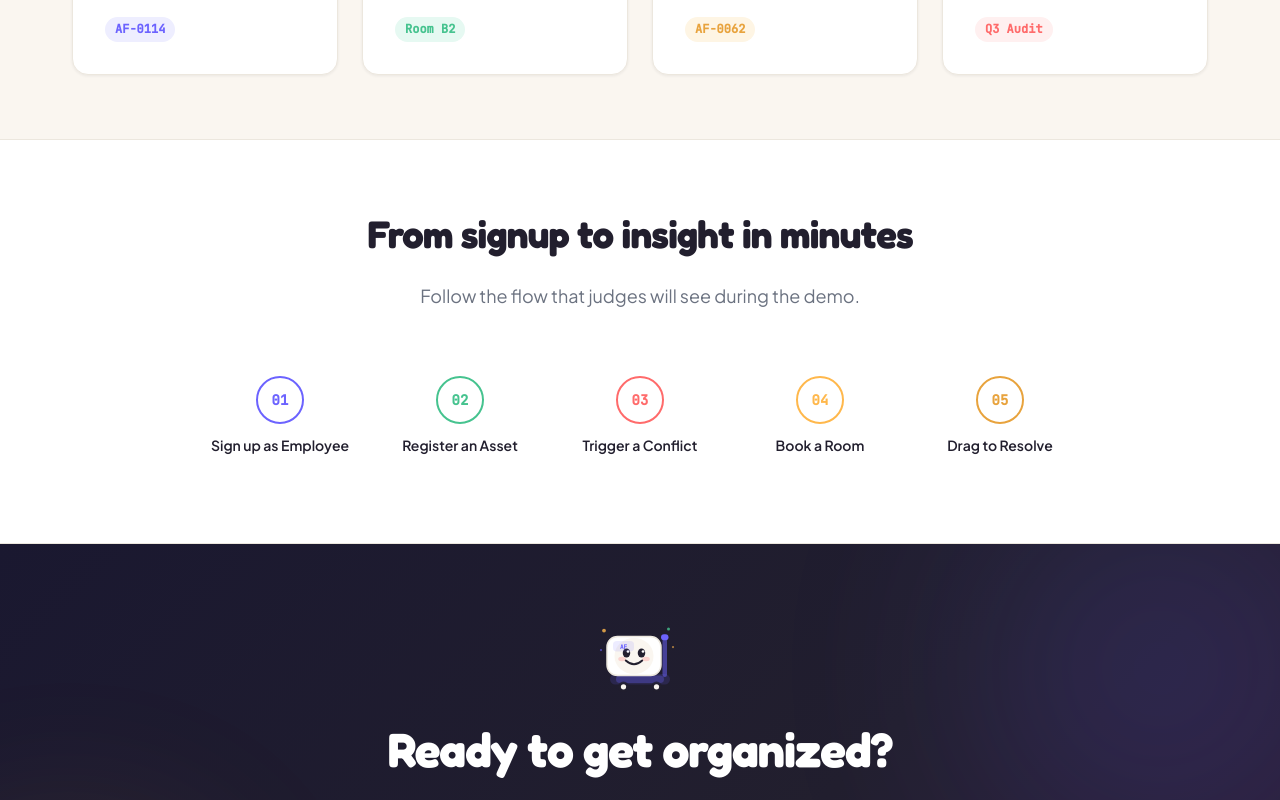
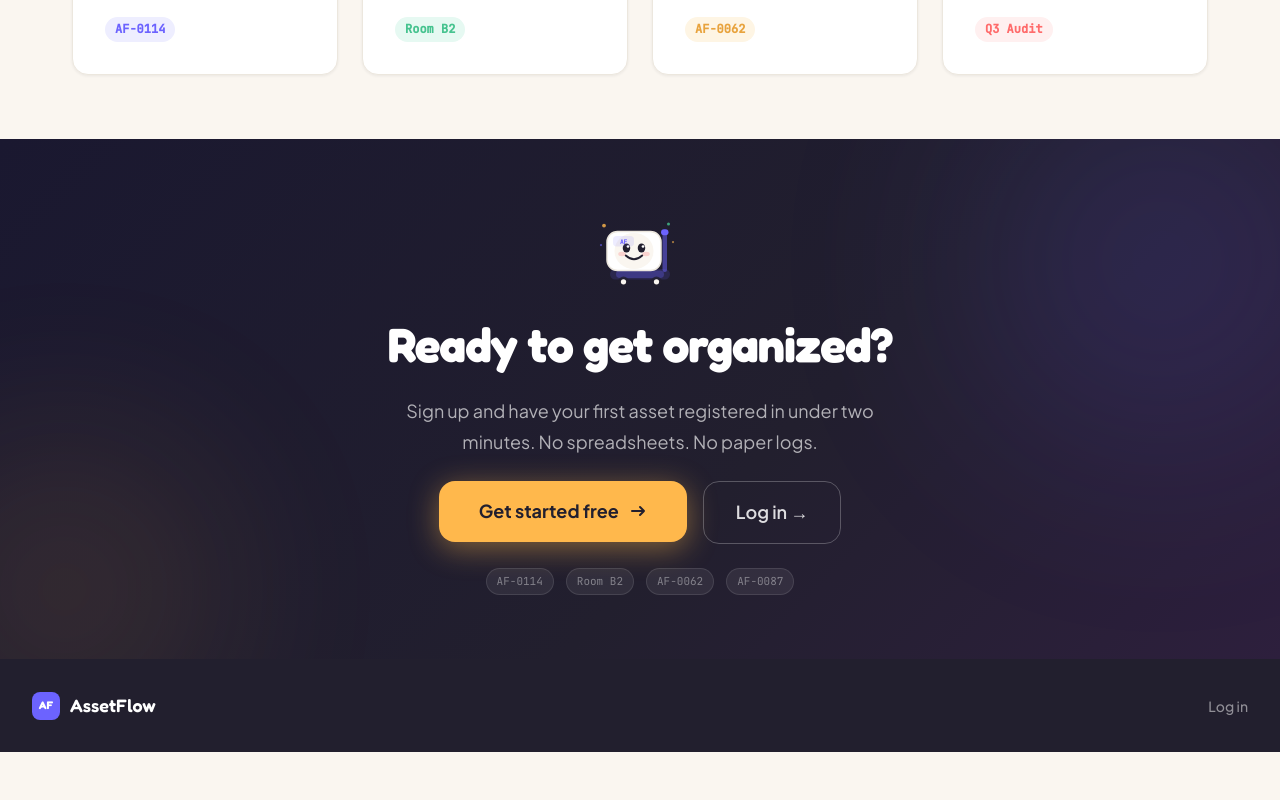
Before and after one commit to Ishanb747/odoo_hackathon, a React (Vite) app in the folder frontend/: page / in a window 1280 px wide. Shown: the part 1380-2180 px from the top of the page. After the commit the page ends 2132 px from the top, so only its background shows below. Built offline with nearby package versions, Linux system fonts and the light colour scheme.

Commit message:
style(frontend): remove demo workflow section from landing page

```diff
--- a/frontend/src/pages/LandingPage.tsx
+++ b/frontend/src/pages/LandingPage.tsx
@@ -723,120 +723,7 @@ const LandingPage: React.FC = () => {
         </div>
       </section>
 
-      {/* ══════════════════════════════════════════════════
-          DEMO WORKFLOW STRIP
-      ══════════════════════════════════════════════════ */}
-      <section
-        style={{
-          backgroundColor: 'var(--color-surface)',
-          borderTop: '1px solid var(--color-border)',
-          borderBottom: '1px solid var(--color-border)',
-          padding: 'var(--space-16) var(--space-8)',
-        }}
-      >
-        <div style={{ maxWidth: 900, margin: '0 auto', textAlign: 'center' }}>
-          <div className="reveal" style={{ marginBottom: 'var(--space-10)' }}>
-            <h2
-              style={{
-                fontFamily: 'var(--font-display)',
-                fontWeight: 700,
-                fontSize: 'clamp(1.6rem, 3vw, 2.4rem)',
-                color: 'var(--color-ink)',
-                margin: '0 0 var(--space-4)',
-                letterSpacing: '-0.02em',
-              }}
-            >
-              From signup to insight in minutes
-            </h2>
-            <p style={{ color: 'var(--color-neutral-dark)', fontSize: 'var(--text-lg)', lineHeight: 1.7 }}>
-              Follow the flow that judges will see during the demo.
-            </p>
-          </div>
 
-          {/* Steps */}
-          <div
-            style={{
-              display: 'flex',
-              flexWrap: 'wrap',
-              gap: 0,
-              justifyContent: 'center',
-              alignItems: 'stretch',
-              position: 'relative',
-            }}
-          >
-            {[
-              { n: '01', label: 'Sign up as Employee', color: 'var(--color-primary)' },
-              { n: '02', label: 'Register an Asset', color: 'var(--color-success)' },
-              { n: '03', label: 'Trigger a Conflict', color: 'var(--color-danger)' },
-              { n: '04', label: 'Book a Room', color: 'var(--color-accent)' },
-              { n: '05', label: 'Drag to Resolve', color: 'var(--color-warning)' },
-            ].map((step, i) => (
-              <div
-                key={step.n}
-                className={`reveal delay-${i + 1}`}
-                style={{
-                  display: 'flex',
-                  flexDirection: 'column',
-                  alignItems: 'center',
-                  gap: 'var(--space-3)',
-                  padding: 'var(--space-6) var(--space-5)',
-                  flex: '1 1 140px',
-                  position: 'relative',
-                }}
-              >
-                <div
-                  style={{
-                    width: 48,
-                    height: 48,
-                    borderRadius: '50%',
-                    border: `2px solid ${step.color}`,
-                    backgroundColor: 'white',
-                    display: 'flex',
-                    alignItems: 'center',
-                    justifyContent: 'center',
-                    fontFamily: 'var(--font-mono)',
-                    fontWeight: 700,
-                    fontSize: 'var(--text-sm)',
-                    color: step.color,
-                    boxShadow: `0 4px 16px ${step.color}33`,
-                    zIndex: 1,
-                    position: 'relative',
-                  }}
-                >
-                  {step.n}
-                </div>
-                <p
-                  style={{
-                    fontFamily: 'var(--font-body)',
-                    fontWeight: 600,
-                    fontSize: 'var(--text-sm)',
-                    color: 'var(--color-ink)',
-                    margin: 0,
-                    textAlign: 'center',
-                    lineHeight: 1.4,
-                  }}
-                >
-                  {step.label}
-                </p>
-                {/* Connector line */}
-                {i < 4 && (
-                  <div
-                    style={{
-                      position: 'absolute',
-                      top: 42,
-                      left: 'calc(50% + 28px)',
-                      right: 'calc(-50% + 28px)',
-                      height: 2,
-                      background: `linear-gradient(90deg, ${step.color}66, transparent)`,
-                      pointerEvents: 'none',
-                    }}
-                  />
-                )}
-              </div>
-            ))}
-          </div>
-        </div>
-      </section>
 
       {/* ══════════════════════════════════════════════════
           FINAL CTA
```
